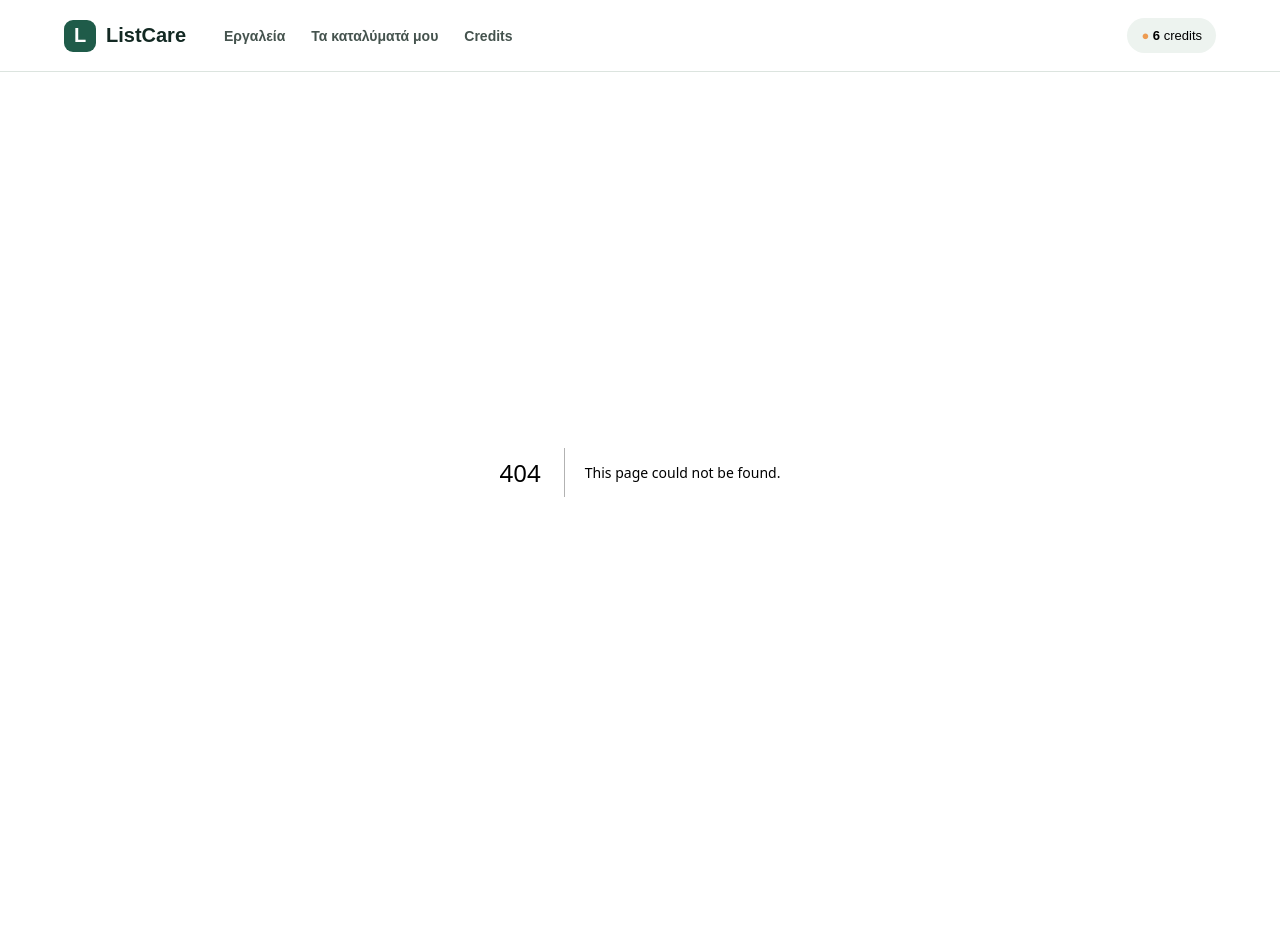
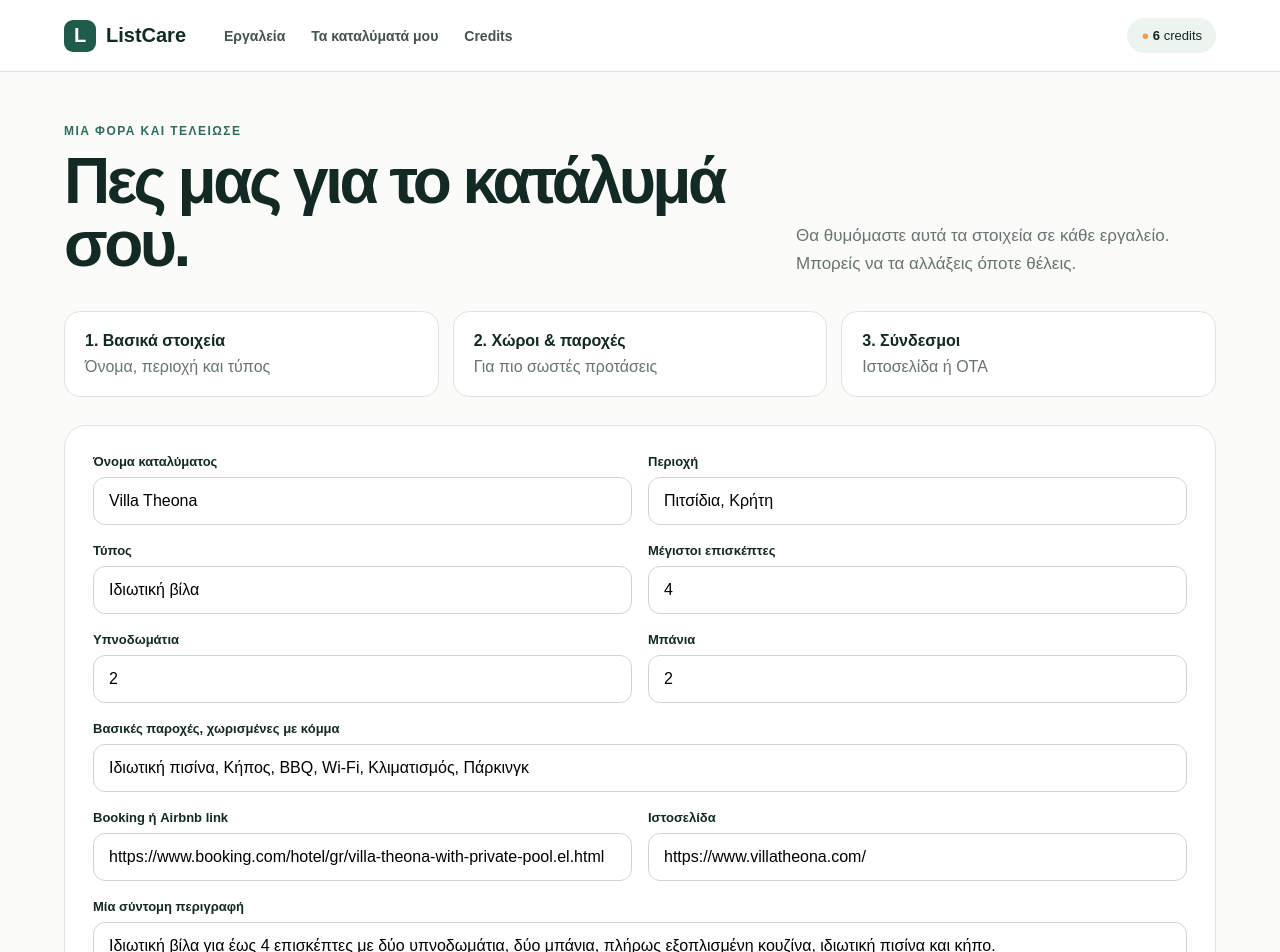
Before and after one commit to listcare/listcare-platform, a Next.js app: page /onboarding in a window 1280 px wide. Before the commit this address had no page. Shown: the top 952 px of the page. Before the commit the page ends 872 px from the top, so only its background shows below. Built offline with nearby package versions, Linux system fonts and the light colour scheme.

Commit message:
Create page.tsx

```diff
--- /dev/null
+++ b/app/onboarding/page.tsx
@@ -0,0 +1,36 @@
+"use client";
+
+import { FormEvent, useState } from "react";
+import { useRouter } from "next/navigation";
+import { browserDb } from "@/lib/supabase";
+import { villaTheona } from "@/lib/tools";
+
+export default function Onboarding() {
+  const router=useRouter(); const [loading,setLoading]=useState(false); const [error,setError]=useState("");
+  const [form,setForm]=useState({...villaTheona,amenities:villaTheona.amenities.join(", ")});
+  const update=(key:string,value:string|number)=>setForm(prev=>({...prev,[key]:value}));
+  async function save(e:FormEvent){
+    e.preventDefault(); setLoading(true); setError(""); const db=browserDb();
+    const {data:{user}}=await db.auth.getUser(); if(!user){setError("Κάνε πρώτα εγγραφή ή σύνδεση.");setLoading(false);return;}
+    const {error}=await db.from("properties").insert({
+      user_id:user.id,name:form.name,property_type:form.property_type,location:form.location,
+      capacity:Number(form.capacity),bedrooms:Number(form.bedrooms),bathrooms:Number(form.bathrooms),size_sqm:Number(form.size_sqm),
+      amenities:String(form.amenities).split(",").map(x=>x.trim()).filter(Boolean),booking_url:form.booking_url,website_url:form.website_url,
+      description:form.description,is_primary:true
+    });
+    if(error)setError(error.message);else router.push("/dashboard"); setLoading(false);
+  }
+  return <main>
+    <p className="eyebrow">Μία φορά και τελείωσε</p><div className="hero-row"><h1>Πες μας για το κατάλυμά σου.</h1><p>Θα θυμόμαστε αυτά τα στοιχεία σε κάθε εργαλείο. Μπορείς να τα αλλάξεις όποτε θέλεις.</p></div>
+    <div className="steps"><div className="step"><b>1. Βασικά στοιχεία</b><span className="muted">Όνομα, περιοχή και τύπος</span></div><div className="step"><b>2. Χώροι & παροχές</b><span className="muted">Για πιο σωστές προτάσεις</span></div><div className="step"><b>3. Σύνδεσμοι</b><span className="muted">Ιστοσελίδα ή OTA</span></div></div>
+    <form className="panel" onSubmit={save}>
+      <div className="form-grid"><div className="field"><label>Όνομα καταλύματος</label><input value={form.name} onChange={e=>update("name",e.target.value)} required /></div><div className="field"><label>Περιοχή</label><input value={form.location} onChange={e=>update("location",e.target.value)} required /></div></div>
+      <div className="form-grid"><div className="field"><label>Τύπος</label><input value={form.property_type} onChange={e=>update("property_type",e.target.value)} /></div><div className="field"><label>Μέγιστοι επισκέπτες</label><input type="number" value={form.capacity} onChange={e=>update("capacity",e.target.value)} /></div></div>
+      <div className="form-grid"><div className="field"><label>Υπνοδωμάτια</label><input type="number" value={form.bedrooms} onChange={e=>update("bedrooms",e.target.value)} /></div><div className="field"><label>Μπάνια</label><input type="number" value={form.bathrooms} onChange={e=>update("bathrooms",e.target.value)} /></div></div>
+      <div className="field"><label>Βασικές παροχές, χωρισμένες με κόμμα</label><input value={form.amenities} onChange={e=>update("amenities",e.target.value)} /></div>
+      <div className="form-grid"><div className="field"><label>Booking ή Airbnb link</label><input type="url" value={form.booking_url} onChange={e=>update("booking_url",e.target.value)} /></div><div className="field"><label>Ιστοσελίδα</label><input type="url" value={form.website_url} onChange={e=>update("website_url",e.target.value)} /></div></div>
+      <div className="field"><label>Μία σύντομη περιγραφή</label><textarea value={form.description} onChange={e=>update("description",e.target.value)} /></div>
+      <button className="button" disabled={loading}>{loading?"Αποθήκευση…":"Αποθήκευση και συνέχεια"}</button>{error&&<p className="notice">{error}</p>}
+    </form>
+  </main>;
+}
```
